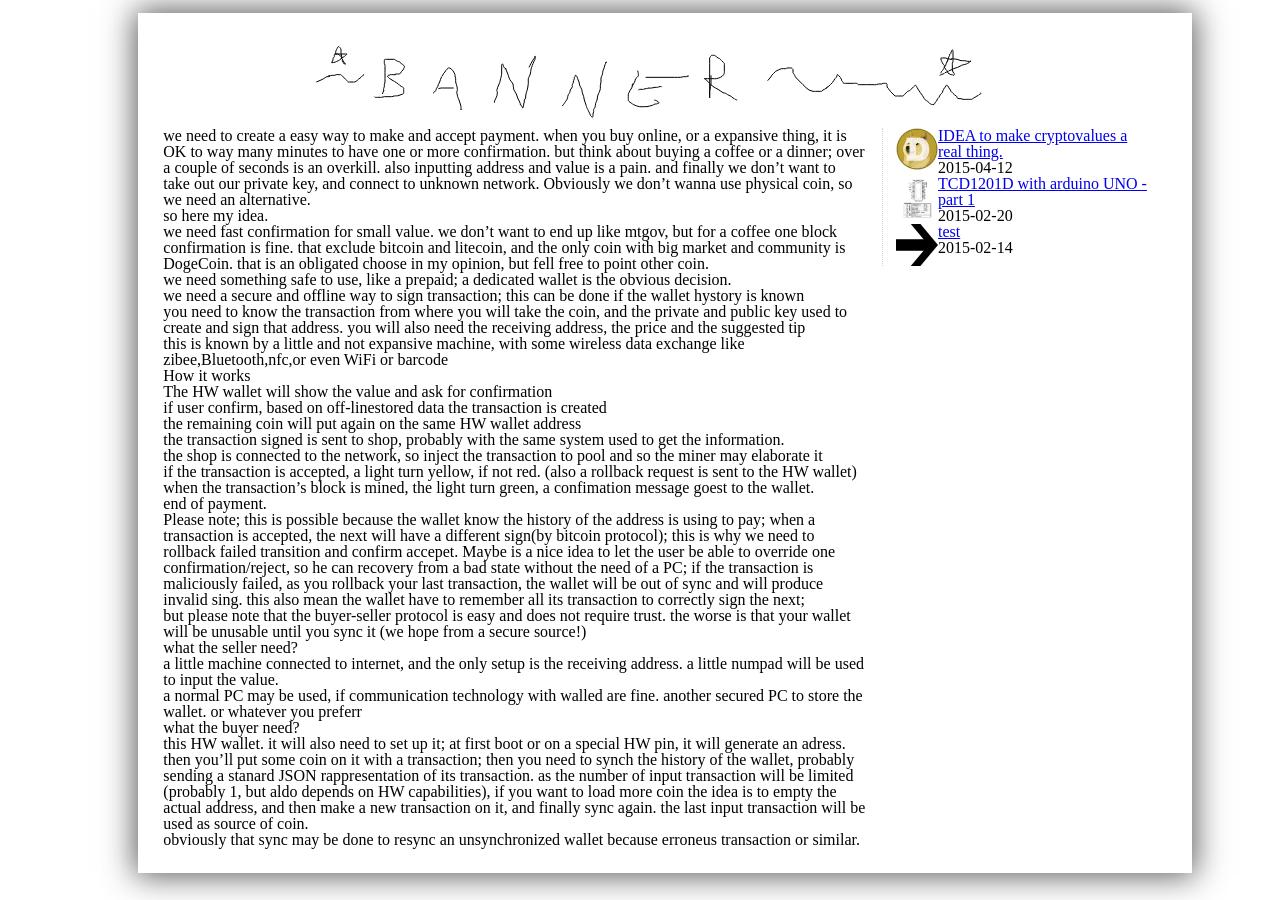
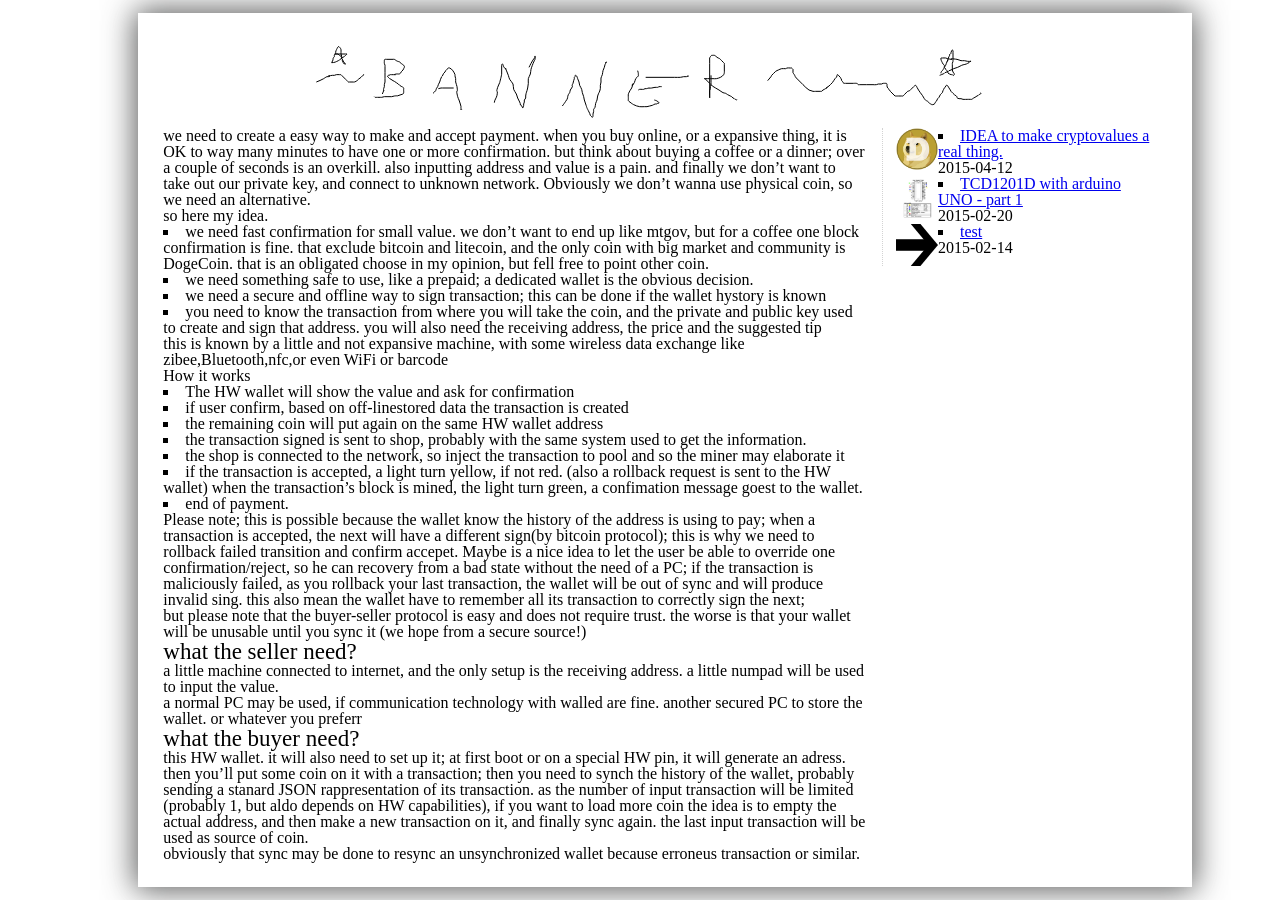
Before and after one commit to MauroMombelli/mauromombelli.github.io, a Jekyll site: the page built from _posts/2015/2015-04-12-Release-the-crypto.md, in a window 1280 px wide. Built offline with Jekyll 4.4.1, drawn with Linux system fonts in a browser that asks for light colours.

```diff
--- a/css/main.css
+++ b/css/main.css
@@ -37,3 +37,11 @@
     margin-left:auto;
     margin-right:auto;
 }
+
+ul {
+	list-style: square inside none;
+}
+
+h2 {
+	font-size: 23px;
+}
```
